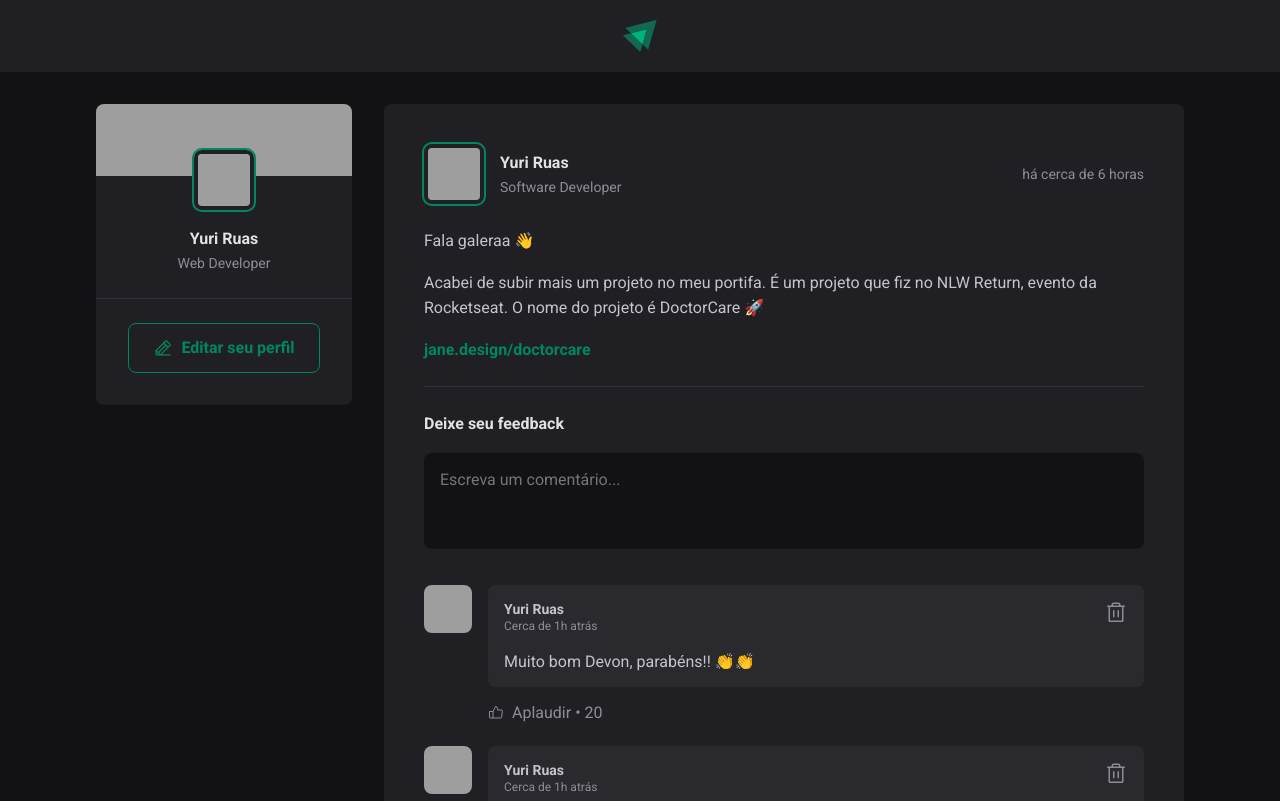
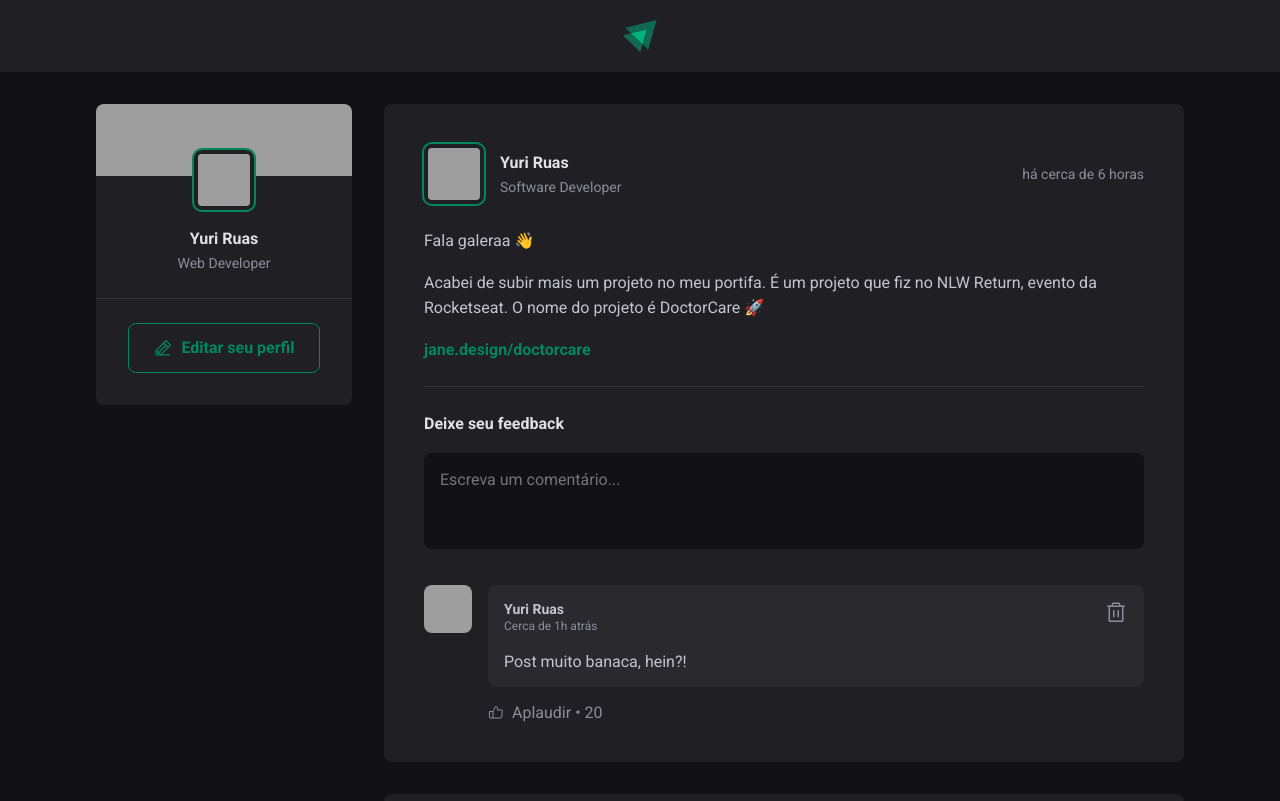
Before and after one commit to yuri-ruas/ignite-feed, a React (Vite) app: page / in a window 1280 px wide. Shown: the top 801 px of the page. Built offline with nearby package versions, Linux system fonts and the light colour scheme; grey boxes are pictures that could not be loaded.

Commit message:
react engines: inserting comments (declarative programming)

```diff
--- a/src/components/Comment.jsx
+++ b/src/components/Comment.jsx
@@ -2,7 +2,7 @@
 import { ThumbsUp, Trash } from 'phosphor-react'
 import styles from './Comment.module.css'
 
-export function Comment() {
+export function Comment({ content }) {
   return (
     <div className={styles.comment}>
       <Avatar hasBorder={false} src="https://github.com/yuri-ruas.png" />
@@ -23,7 +23,7 @@
             </button>
           </header>
 
-          <p>Muito bom Devon, parabéns!! 👏👏</p>
+          <p>{content}</p>
         </div>
 
         <footer>
--- a/src/components/Post.jsx
+++ b/src/components/Post.jsx
@@ -6,7 +6,8 @@
 import { useState } from 'react'
 
 export function Post({ author, publishedAt, content }) {
-  const [comments, setComments] = useState([1, 2])
+  const [comments, setComments] = useState(['Post muito banaca, hein?!'])
+  const [newCommentText, setNewCommentText] = useState('')
 
   const publishedDateFormatted = format(publishedAt, "d 'de' LLLL 'às' HH:mm'h'", {
     locale: ptBR
@@ -20,7 +21,12 @@
   function handleCreateNewComment() {
     event.preventDefault()
 
-    setComments([...comments, comments.length + 1])
+    setComments([...comments, newCommentText])
+    setNewCommentText('')
+  }
+
+  function handleNewCommentChange() {
+    setNewCommentText(event.target.value)
   }
 
   return (
@@ -54,6 +60,8 @@
 
         <textarea
           placeholder="Escreva um comentário..."
+          value={newCommentText}
+          onChange={handleNewCommentChange}
         />
 
         <footer>
@@ -63,7 +71,7 @@
 
       <div className={styles.commentList}>
         {comments.map(comment => {
-          return <Comment />
+          return <Comment content={comment} />
         })}
       </div>
     </article>
```
